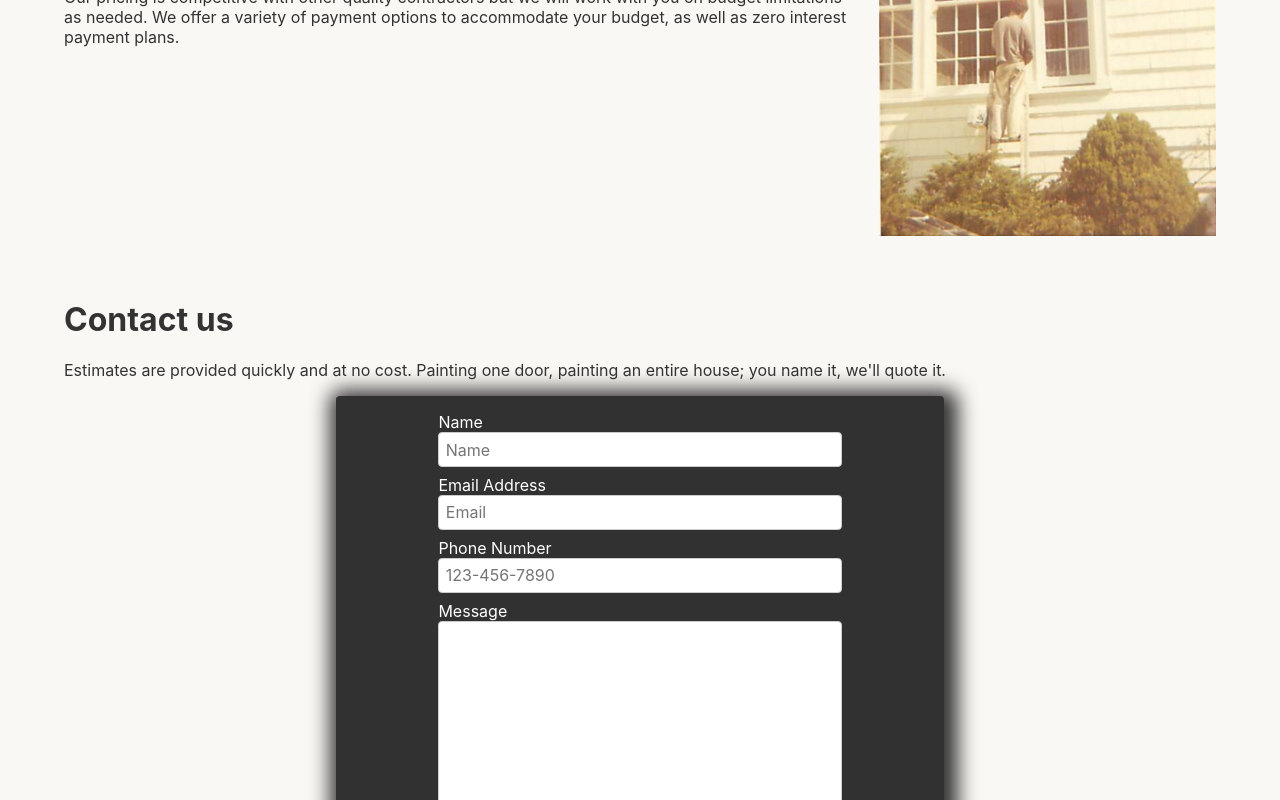
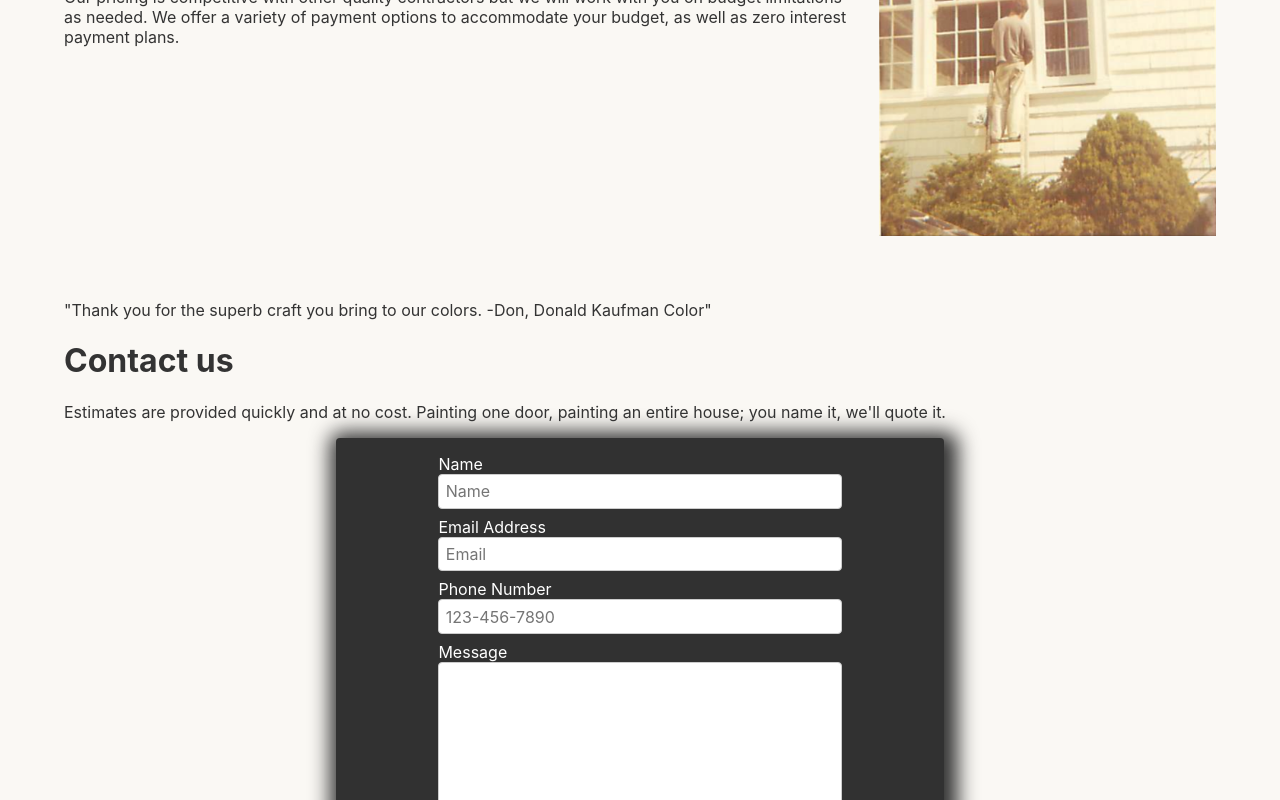
Before and after one commit to tsclay/mims2.0, a Svelte app: page / in a window 1280 px wide. Shown: the part 2014-2814 px from the top of the page. Built offline with nearby package versions, Linux system fonts and the light colour scheme.

Commit message:
added Testimonials

```diff
--- a/src/App.svelte
+++ b/src/App.svelte
@@ -3,6 +3,7 @@
   import ContactForm from "./components/ContactForm.svelte";
   import Banner from "./components/Banner.svelte";
   import About from "./components/About.svelte";
+  import Testimonials from "./components/Testimonials.svelte";
   import Footer from "./components/Footer.svelte";
   import { windowWidth, needModal } from "./stores.js";
 
@@ -33,6 +34,12 @@
     margin: 0 auto;
     width: 90%;
     max-width: 1298px;
+
+    @for $i from 1 through 3 {
+      &:nth-child(#{$i}) {
+        margin-bottom: 2rem;
+      }
+    }
   }
 </style>
 
@@ -55,6 +62,7 @@
   <NavBar {width} {toggleModal} {toggleNavButtons} {navIsSticky} {stickyNav} />
   <main>
     <About />
+    <Testimonials />
     <ContactForm {width} />
   </main>
   <Footer />
```
